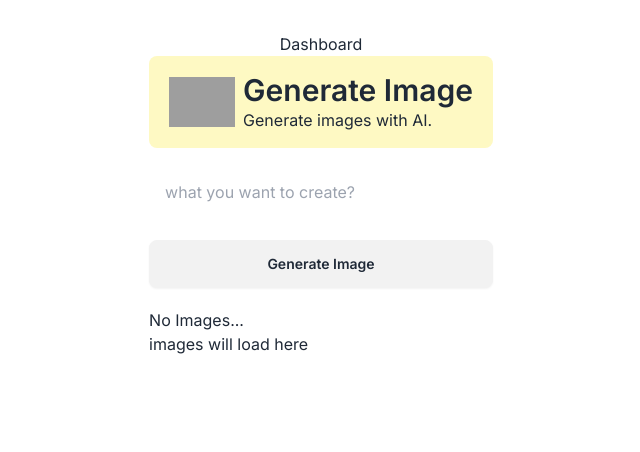
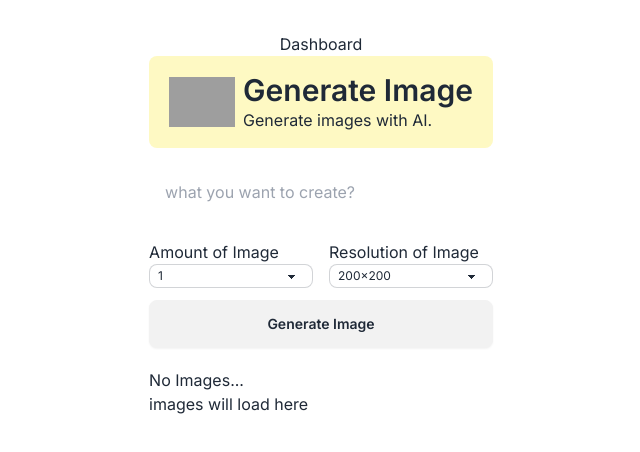
Before and after one commit to mohammadashrafulislam1/image-ai, a Next.js app: page /generateimage in a window 1280 px wide. Shown: the top 452 px of the page, without its empty margins (319-959 px from the left). Built offline with nearby package versions, Linux system fonts and the light colour scheme; grey boxes are pictures that could not be loaded.

Commit message:
intregrated open AI with to generate img

```diff
--- a/app/(Dashboard)/(Route)/generateimage/page.tsx
+++ b/app/(Dashboard)/(Route)/generateimage/page.tsx
@@ -1,7 +1,10 @@
 "use client"
+import axios from "axios";
+import { useRouter } from "next/navigation";
 import { useState } from "react";
 
 export default function Dashboard (){
+    const router = useRouter();
      const [inputValue, setInputValue] = useState('');
      const [isLoading, setIsLoading] =useState(false);
      const [amount, setAmount] = useState("1");
@@ -14,18 +17,32 @@ export default function Dashboard (){
          resolution
      }
 
-     const handleInputChange = async(e)=>{
+     const handleInputChange = (e)=>{
         setInputValue(e.target.value)
      }
+     const handleSelectRes = (e) =>{
+        setResolution(e.target.value)
+     }
+     const handleSelectAmount = (e) =>{
+        setAmount(e.target.value)
+     }
 
-     const handleSubmit =(e)=>{
+     const handleSubmit = async(e)=>{
         e.preventDefault();
         try{
            setImages([])
+
+           const response = await axios.post("/api/image", values);
+
+           const imgUrls = response.data.map((image: {url: string}) =>image.url);
+
+           setImages(imgUrls);
+           setInputValue('')
         }
         catch(error){
             console.log(error)
         }
+        finally{ router.refresh() }
      }
 
     return(
@@ -51,6 +68,26 @@ export default function Dashboard (){
                 disabled={isLoading}
                 className="input w-full border-0 focus-visible:ring-transparent focus-visible:right-0 outline-none"
                  /> <br /><br />
+        <div className="flex gap-4">
+        <div className="flex flex-col w-1/2">
+        <label htmlFor="">Amount of Image</label>
+       <select className="select select-bordered select-xs max-w-xs mb-3" onChange={handleSelectAmount}>
+       <option selected value="1">1</option>
+       <option value="2">2</option>
+       <option value="3">3</option>
+       <option value="4">4</option>
+       <option value="5">5</option>
+             </select>
+        </div>
+       <div className="flex flex-col w-1/2">
+       <label htmlFor="">Resolution of Image</label>
+       <select className="select select-bordered select-xs max-w-xs mb-3" onChange={handleSelectRes}>
+       <option selected value="200x200">200x200</option>
+       <option value="500x500">500x500</option>
+       <option value="1080x1080">1080x1080</option>
+             </select>
+       </div>
+        </div>
                 <button
                 type="submit"
                 className="btn w-full"
--- a/app/(Dashboard)/(imageOptions)/image.ts
+++ /dev/null
@@ -1,38 +0,0 @@
-export const amount =[
-    {
-        value:"1",
-        label:"1 Image"
-    },
-    {
-        value:"2",
-        label:"2 Image"
-    },
-    {
-        value:"3",
-        label:"3 Image"
-    },
-    {
-        value:"4",
-        label:"4 Image"
-    },
-    {
-        value:"5",
-        label:"5 Image"
-    },
-    {
-        value:"6",
-        label:"6 Image"
-    }
-]
-
-export const resolution = [
-    {
-        value:"500x500",
-        label:"500x500"
-    },
-    {
-        value:"1080x1080",
-        label:"1080x1080"
-    },
-
-]
--- a/middleware.ts
+++ b/middleware.ts
@@ -4,8 +4,7 @@ import {
   } from '@clerk/nextjs/server';
 
   const isProtectedRoute = createRouteMatcher([
-    '/dashboard(.*)',
-    '/image(.*)'
+    '/generateimage(.*)'
   ]);
 
   export default clerkMiddleware((auth, req) => {
--- a/package.json
+++ b/package.json
@@ -10,6 +10,7 @@
   },
   "dependencies": {
     "@clerk/nextjs": "^5.0.3",
+    "axios": "^1.6.8",
     "next": "14.2.3",
     "openai": "^4.39.0",
     "react": "^18",
```
Also changed, not shown: 1 other file (tests, documents, lock files or other folders).
